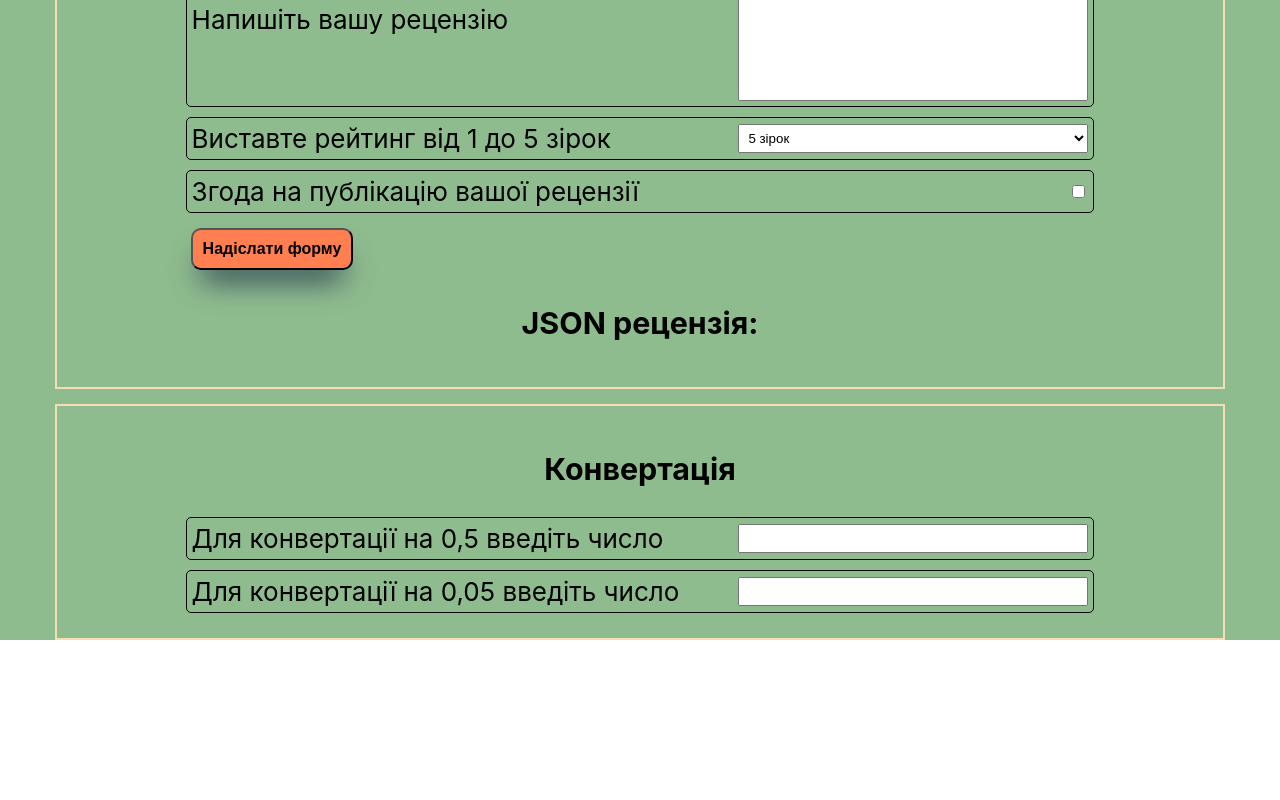
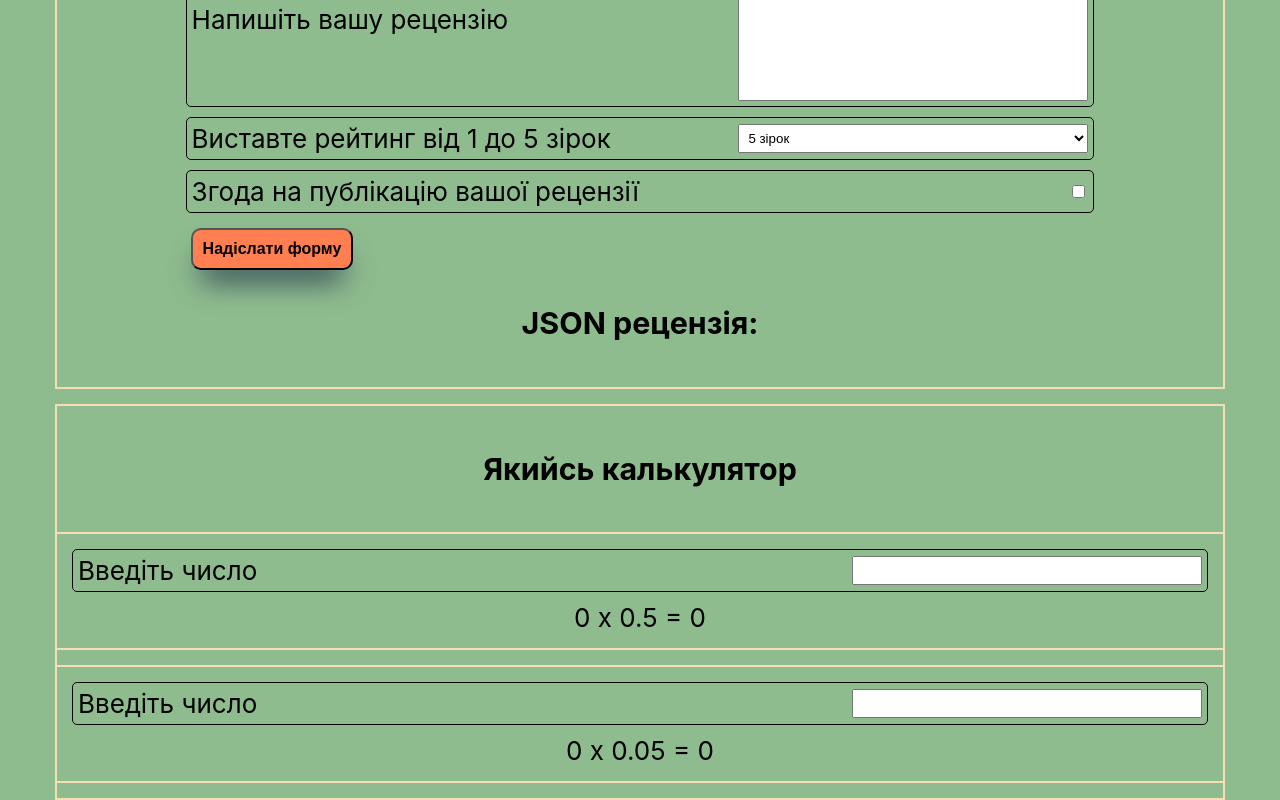
Before and after one commit to Maksymov-Serhii/maksymov_serhii_hw5, a React (Create React App) app: page / in a window 1280 px wide. Shown: the part 436-1236 px from the top of the page. Before the commit the page ends 1076 px from the top, so only its background shows below. Built offline with nearby package versions, Linux system fonts and the light colour scheme.

Commit message:
refactored ConversionCalc component

```diff
--- a/src/components/ConversionCalc/ConversionCalc.js
+++ b/src/components/ConversionCalc/ConversionCalc.js
@@ -1,20 +1,79 @@
 import React from "react";
 
-class ConversionCalc extends React.Component {
+const numberMultiplier = {
+  half: '0.5',
+  oneTwentieth: '0.05'
+}
+
+function multiply(number, multiplier) {
+  const correctNumber = isNaN(parseFloat(number)) ? 0 : parseFloat(number);
+  return correctNumber * parseFloat(numberMultiplier[multiplier]);
+}
+
+class ShowResult extends React.Component {
   render() {
+    const { number, multiplier, result } = this.props;
+    return (
+      <div>
+        {number === '' ? 0 : number} x {multiplier} = {result}
+      </div>
+    )
+  }
+}
+
+class NumberInput extends React.Component {
+  constructor() {
+    super();
+    this.handleChange = this.handleChange.bind(this);
+  }
+
+  handleChange(event) {
+    const value = event.target.value;
+    this.props.onNumberChange(value);
+  }
+
+  render() {
+    const enteredNumber = isNaN(parseFloat(this.props.enteredNumber)) ? '' : parseFloat(this.props.enteredNumber);
+    const multiplier = this.props.multiplier;
+
     return (
       <div className="container">
-        <h3>Конвертація</h3>
-        <form className="form-block">
-          <div className="input-block">
-            <label htmlFor="bookName">Для конвертації на 0,5 введіть число</label>
-            <input type="number" name="bookName" className="input-field"></input>
-          </div>
-          <div className="input-block">
-            <label htmlFor="authorName">Для конвертації на 0,05 введіть число</label>
-            <input type="number" name="authorName" className="input-field"></input>
-          </div>
-        </form>
+        <div className="input-block">
+          <label htmlFor="firstNumber">Введіть число</label>
+          <input type="number" value={enteredNumber} onChange={this.handleChange} name="firstNumber" className="input-field"></input>
+        </div>
+        <ShowResult number={enteredNumber} multiplier={numberMultiplier[multiplier]} result={ this.props.result } />
+      </div>
+    )
+  }
+}
+
+class ConversionCalc extends React.Component {
+  constructor() {
+    super();
+    this.state = { firstNumber: '', secondNumber: '' };
+    this.handleHalfChange = this.handleHalfChange.bind(this);
+    this.handleOneTwentiethChange = this.handleOneTwentiethChange.bind(this);
+  }
+
+  handleHalfChange(value) {
+    this.setState({firstNumber: value})
+  }
+
+  handleOneTwentiethChange(value) {
+    this.setState({secondNumber: value})
+  }
+
+  render() {
+    const { firstNumber, secondNumber } = this.state;
+    const aHalf = multiply(this.state.firstNumber, 'half');
+    const oneTwentieth = multiply(this.state.secondNumber, 'oneTwentieth');
+
+    return (
+      <div className="container">
+        <h3>Якийсь калькулятор</h3>
+        <NumberInput multiplier="half" enteredNumber={firstNumber} result={aHalf} onNumberChange={this.handleHalfChange} />
+        <NumberInput multiplier="oneTwentieth" enteredNumber={secondNumber} result={oneTwentieth} onNumberChange={ this.handleOneTwentiethChange } />
       </div>
     )
   }
```
